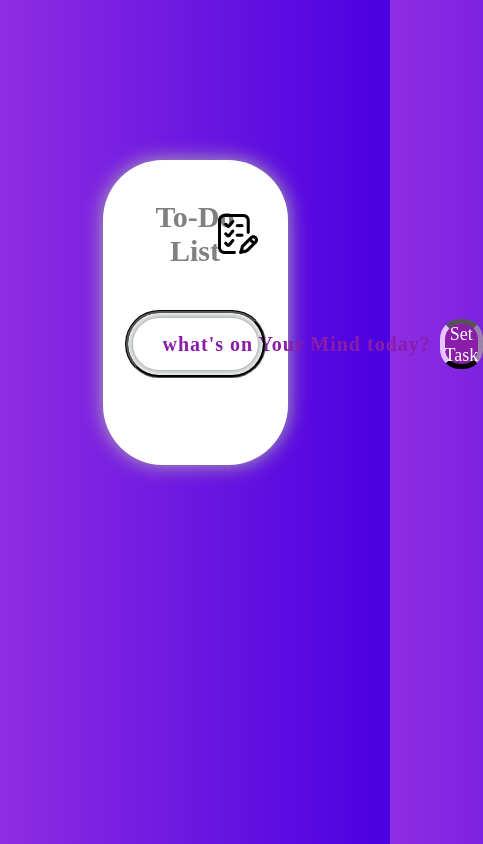
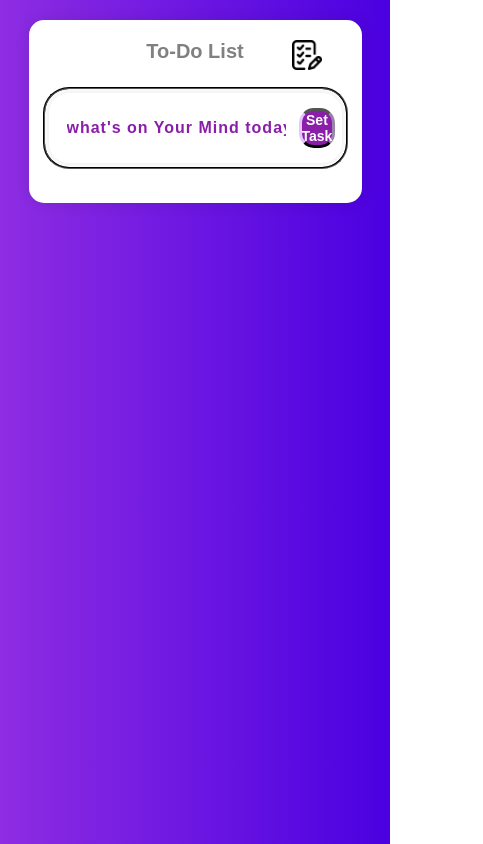
Before and after one commit to Anoop810/To-do-List, a plain HTML site: page index.html in a window 390 px wide. Shown: the whole page, 483 px wide, since content can reach past the window. Drawn offline with Linux system fonts and the light colour scheme.

Commit message:
Update design.css

```diff
--- a/design.css
+++ b/design.css
@@ -1,144 +1,166 @@
-*{
-    margin:0;
-    padding:0;
+* {
+    margin: 0;
+    padding: 0;
     box-sizing: border-box;
-    font-family:"Poppins","sans-serif"
+    font-family: "Poppins", sans-serif;
+}
 
+body {
+    width: 100%;
+    min-height: 100vh;
+    background-image: linear-gradient(to right, #8e2de2, #4a00e0);
+    padding: 10px;
 }
-body{
-    width:100%;
-    min-height: 100vh;
-    background-color: liner-gradient(
-    #e9c4ec,#e8bce8);
-    padding: 10px;
-    background-image: linear-gradient(to right,
-     #8e2de2, #4a00e0)
+
+.ToDo-app {
+    width: 90%; /* Adjusted for better responsiveness on smaller screens */
+    max-width: 600px; /* Fixed maximum width */
+    background: #fff;
+    margin: 20px auto; /* Adjusted margins for smaller screens */
+    padding: 30px 20px; /* Adjusted padding for smaller screens */
+    border-radius: 20px; /* Reduced border radius for better mobile aesthetics */
+    box-shadow: 0 0 15px rgba(0, 0, 0, 0.1);
 }
-.ToDo-app{
-    width: 100%;
-    max-width: 50%;
-    background:#fff;
-    margin: 150px auto 20px;
-    padding: 40px 30px 70px;
-    border-radius: 60px;
-    box-shadow: 0 0 20px #afafaf;
+
+h2 {
+    color: grey;
+    font-size: 24px; /* Adjusted for better mobile view */
+    margin-bottom: 30px; /* Adjusted margin */
+    text-align: center;
+    position: relative;
 }
-h2{
-    color: grey;
+
+h2 img {
+    height: 30px; /* Adjusted for better mobile view */
+    width: 30px;
+    position: absolute;
+    right: 20px; /* Adjusted for better alignment */
+}
+
+.row {
     display: flex;
     align-items: center;
-    font-size: 30px;
-    margin-bottom: 50px;
-    position: relative;
-    text-align: center;
+    justify-content: space-between;
+    outline: 2px groove #000000;
+    outline-offset: 4px;
+    border-radius: 20px; /* Adjusted border radius for mobile */
+    padding: 10px; /* Adjusted padding */
+    margin-bottom: 20px; /* Adjusted margin */
+    box-shadow: 0 0 8px rgba(0, 0, 0, 0.1);
 }
-h2 img{
-    height: 40px;
-    width: 40px;
-    position: absolute;
-    right: 0;
-}
-.row{
-    display: flex;
-    align-items:center;
-    justify-content:space-between;
-    outline: 3px groove #000000;
-    outline-offset: 5px;
-    border-radius: 30px;
-    padding-left: 20px;
-    margin-bottom: 25px;
-    box-shadow: 0 0 10px #657269;
 
-
-}
-input{
-   flex:1;
+input {
+    flex: 1;
     border: none;
     outline: none;
     background: transparent;
-   font-size:20px;
+    font-size: 18px; /* Adjusted for better readability */
     font-weight: 600;
     letter-spacing: 1px;
-   padding: 10px;
+    padding: 8px; /* Adjusted padding */
     text-align: center;
+}
 
-}
-button{
+button {
     background-color: #8a1ea9;
     color: #fff;
-    height: 50px;
+    height: 45px; /* Adjusted height for mobile */
     width: 100px;
-    font-size: 18px;
-    font-weight: 100;
-    border-width: 5px;
+    font-size: 16px; /* Adjusted font size */
+    font-weight: 600; /* Adjusted weight for better readability */
+    border-width: 3px; /* Adjusted border width */
     border-color: black rgb(229, 196, 255);
-    border-radius: 20px;
+    border-radius: 15px; /* Adjusted border radius */
     cursor: pointer;
-    margin: 1px;
-
-}
-button:hover {
-    transform: scale(1.2);
-
+    margin: 5px; /* Adjusted margin */
 }
 
-input::placeholder{
-    color: #8a1ea9;
-
-}
-[placeholder]:focus::-webkit-input-placeholder {
-    transition: opacity 0.1s 0.1s ease;
-    opacity: 40%;
+button:hover {
+    transform: scale(1.1); /* Adjusted scale factor */
 }
 
-ul li{
-    list-style:none;
-    font-size: 20px;
+input::placeholder {
+    color: #8a1ea9;
+}
+
+ul li {
+    list-style: none;
+    font-size: 18px; /* Adjusted font size */
     font-weight: 500;
     letter-spacing: 1px;
-    padding: 12px 8px 12px 50px;
+    padding: 10px 8px 10px 40px; /* Adjusted padding */
     user-select: none;
-    cursor:pointer;
+    cursor: pointer;
     position: relative;
-    margin-block: 10px;
+    margin: 8px 0; /* Adjusted margin */
 }
-ul li::before{
-    content:'';
+
+ul li::before {
+    content: '';
     position: absolute;
-    height:30px;
-    width:30px;
+    height: 24px; /* Adjusted size */
+    width: 24px;
     border-radius: 50%;
     background: url(images/unchecked.png);
-    background-size:cover;
-    position:center;
-    top:12px;
-    left:8px;
+    background-size: cover;
+    top: 10px; /* Adjusted positioning */
+    left: 8px;
+}
 
-}
-ul li.checked{
+ul li.checked {
     background-color: #c96ce3;
     color: #fff;
-    border-radius: 50px;
+    border-radius: 20px; /* Adjusted border radius */
 }
-ul li.checked::before{
-    background:url(images/checked.png);
+
+ul li.checked::before {
+    background: url(images/checked.png);
     background-size: cover;
+}
 
-}
-ul li span{
+ul li span {
     position: absolute;
-    top:10px;
-    right:0px;
-    margin-right: 3px;
-    width: 30px;
-    line-height:30px;
-    font-size: 30px;
+    top: 5px; /* Adjusted positioning */
+    right: 5px; /* Adjusted positioning */
+    width: 24px; /* Adjusted size */
+    line-height: 24px;
+    font-size: 24px; /* Adjusted font size */
     text-align: center;
     border-radius: 50%;
+    cursor: pointer;
+}
 
-}
-ul li span:hover{
-
+ul li span:hover {
     background: #ffffff;
     color: #010101;
 }
+
+@media (max-width: 600px) {
+    .ToDo-app {
+        margin: 10px auto;
+        padding: 20px;
+        border-radius: 15px;
+    }
+
+    h2 {
+        font-size: 20px;
+    }
+
+    input {
+        font-size: 16px;
+    }
+
+    button {
+        height: 40px;
+        font-size: 14px;
+    }
+
+    ul li {
+        font-size: 16px;
+        padding: 8px 8px 8px 35px;
+    }
+
+    ul li span {
+        font-size: 20px;
+    }
+}
```
Lines whose indentation alone changed are shown as unchanged.
